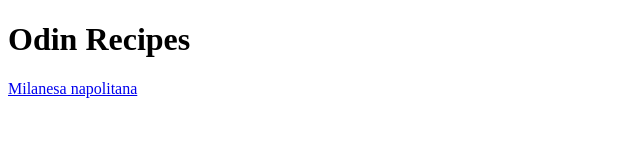
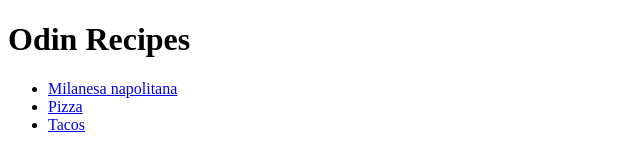
Before and after one commit to GNazarenoBernate/recipes, a plain HTML site: page index.html in a window 1280 px wide. Shown: the whole page, without its empty margins (0-640 px from the left). Drawn offline with Linux system fonts and the light colour scheme.

Commit message:
Add pizza and tacos links to Home page

```diff
--- a/index.html
+++ b/index.html
@@ -7,7 +7,10 @@
 </head>
 <body>
     <h1>Odin Recipes</h1>
-
-    <a href="recipes/milanesa-napolitana.html">Milanesa napolitana</a>
+    <ul>
+        <li><a href="recipes/milanesa-napolitana.html">Milanesa napolitana</a></li>
+        <li><a href="recipes/pizza.html">Pizza</a></li>
+        <li><a href="recipes/tacos.html">Tacos</a></li>
+    </ul>
 </body>
 </html>
```
